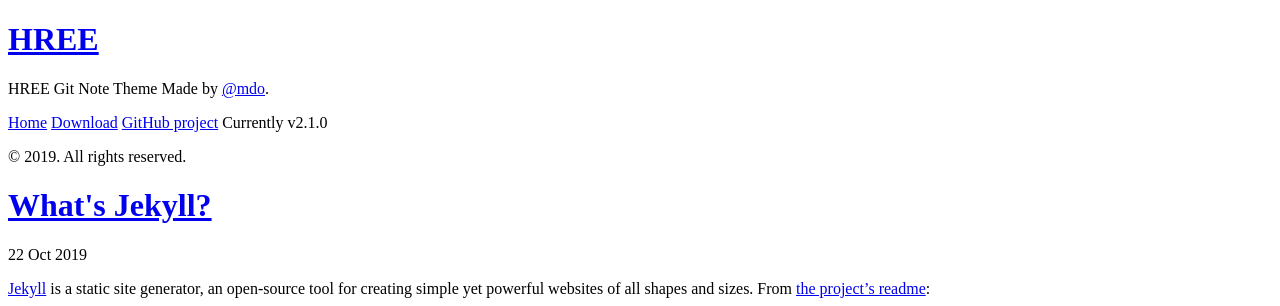
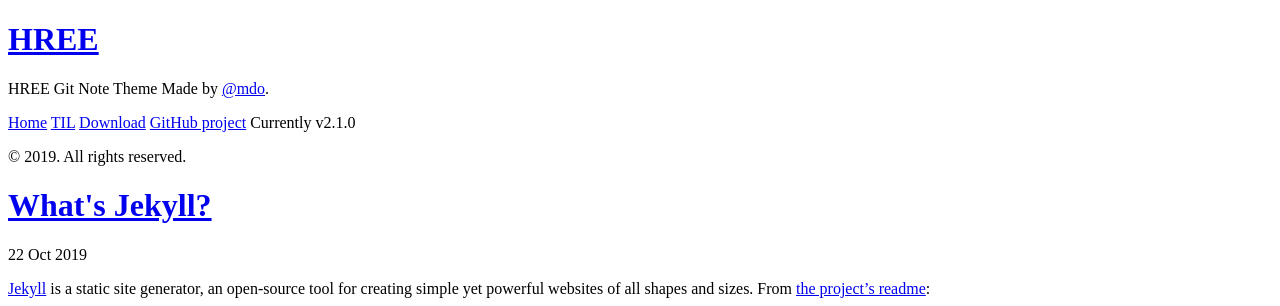
Before and after one commit to apalsl/apalsl-old.github.io, a Jekyll site: the page built from index.html, in a window 1280 px wide. Shown: the top 306 px of the page. Built offline with Jekyll 4.4.1, drawn with Linux system fonts in a browser that asks for light colours; Markdown is read by kramdown in place of the engine named in the settings; the list of posts is cut into pages by our own code.

Commit message:
Update sidebar.html

```diff
--- a/_includes/sidebar.html
+++ b/_includes/sidebar.html
@@ -26,6 +26,9 @@
         {% endif %}
       {% endfor %}
 
+      <a class="sidebar-nav-item{% if page.url == site.baseurl %} active{% endif %}" href="{{ site.baseurl }}">TIL</a>
+
+
       <a class="sidebar-nav-item" href="{{ site.github.repo }}/archive/v{{ site.version }}.zip">Download</a>
       <a class="sidebar-nav-item" href="{{ site.github.repo }}">GitHub project</a>
       <span class="sidebar-nav-item">Currently v{{ site.version }}</span>
```
